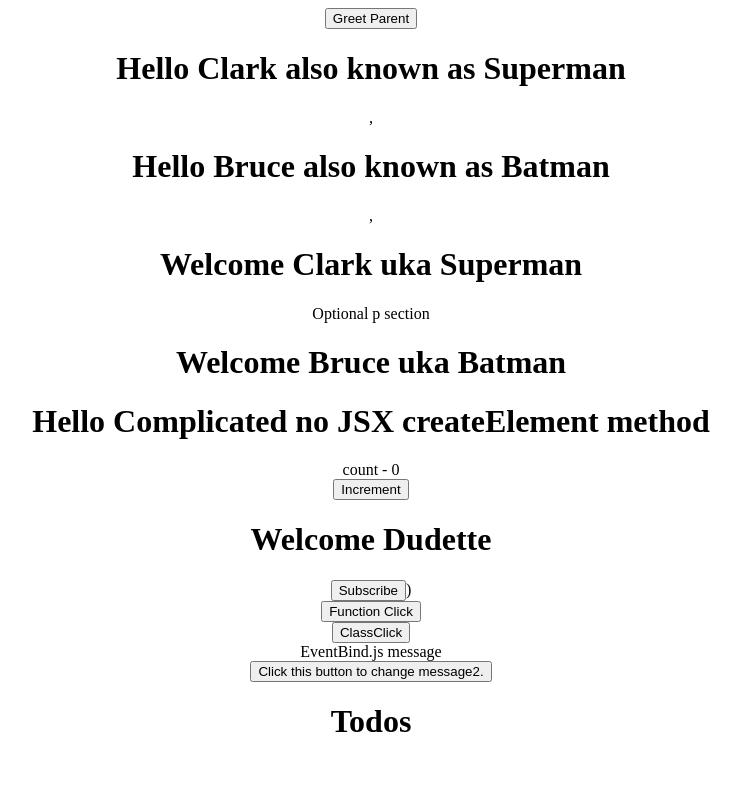
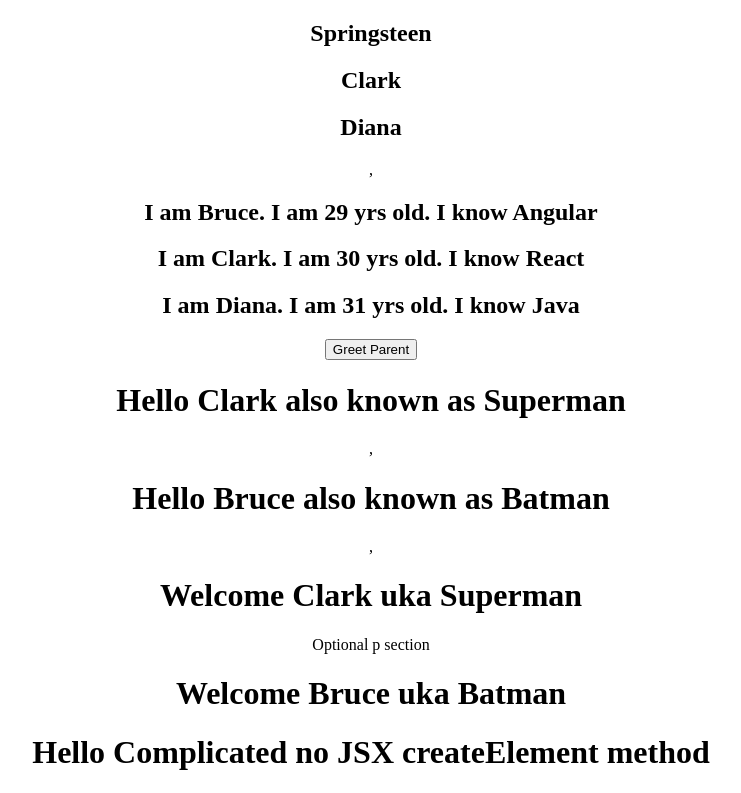
Before and after one commit to rob4abcba/ReactJS-Project, a React (Create React App) app: page / in a window 1280 px wide. Shown: the top 793 px of the page, without its empty margins (269-1010 px from the left). Built offline with nearby package versions, Linux system fonts and the light colour scheme.

Commit message:
nameList & personList array of objects

```diff
--- a/src/App.js
+++ b/src/App.js
@@ -11,6 +11,7 @@ import ClassClick from './components/ClassClick';
 import EventBind from './components/EventBind';
 import ParentComponent from './components/ParentComponent';
 import UserGreeting from './components/UserGreeting';
+import NameList from './components/NameList';
 
 class App extends React.Component {
   constructor(props) {
@@ -38,6 +39,7 @@ class App extends React.Component {
   render() {
     return (
       <div className="App">
+        <NameList />
         <UserGreeting />
         <ParentComponent />
         <MyGreet name="Clark" heroName="Superman">
--- /dev/null
+++ b/src/components/NameList.js
@@ -0,0 +1,36 @@
+import React from 'react'
+
+function NameList() {
+    const names = ['Springsteen', 'Clark', 'Diana']
+    const persons = [
+        {
+            name: "Bruce",
+            age: 29,
+            skill: "Angular"
+        },
+        {
+            name: "Clark",
+            age: 30,
+            skill: "React"
+        },
+        {
+            name: "Diana",
+            age: 31,
+            skill: "Java"
+        }
+    ]
+
+    const nameList = names.map(name => <h2>{name}</h2>)
+    const personList = persons.map(person => (
+        <h2>
+            I am {person.name}. I am {person.age} yrs old. I know {person.skill}
+        </h2>
+    ))
+
+    return (
+        <div>
+            {nameList}, {personList}
+        </div>
+    )
+}
+export default NameList
```
